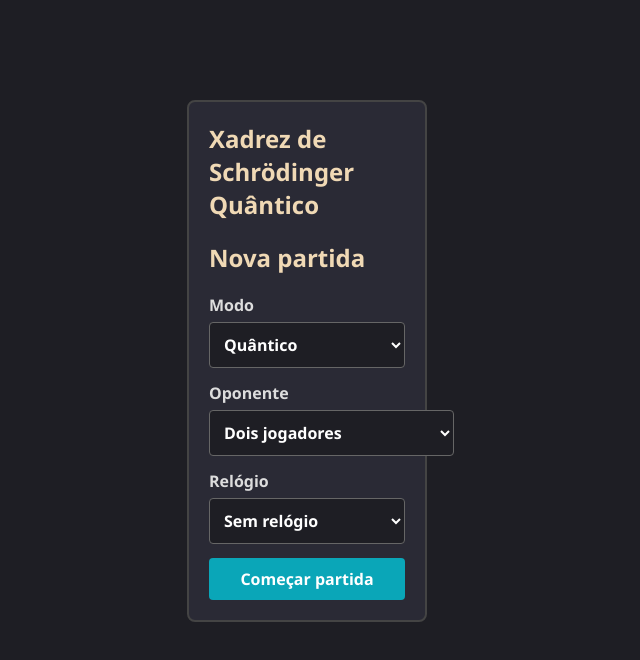
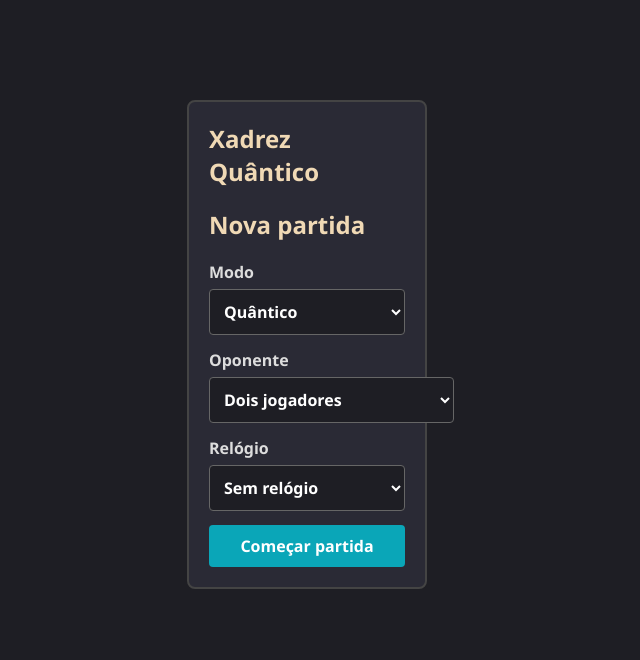
Before and after one commit to Pedro-iaia/xadrez-quantico, a plain HTML site: page index.html in a window 1280 px wide. Shown: the whole page, without its empty margins (333-973 px from the left). Drawn offline with nearby package versions, Linux system fonts and the light colour scheme.

Commit message:
chore: organiza backups e atualiza identidade visual

```diff
--- a/index.html
+++ b/index.html
@@ -3,14 +3,14 @@
 <head>
     <meta charset="UTF-8">
     <meta name="viewport" content="width=device-width, initial-scale=1.0">
-    <title>Xadrez de Schrödinger Quântico</title>
+    <title>Xadrez Quântico</title>
     <link rel="stylesheet" href="css/style.css">
     <script src="https://cdnjs.cloudflare.com/ajax/libs/chess.js/0.10.3/chess.min.js"></script>
 </head>
 <body>
     <main>
         <section id="telaInicial" class="painel configuracao">
-            <h1>Xadrez de Schrödinger Quântico</h1>
+            <h1>Xadrez Quântico</h1>
             <h2>Nova partida</h2>
             <label>Modo
                 <select id="configModo"><option value="quantico">Quântico</option><option value="classico">Clássico</option></select>
@@ -25,7 +25,7 @@
         </section>
 
         <section id="areaJogo" class="oculto">
-            <h1>Xadrez de Schrödinger Quântico</h1>
+            <h1>Xadrez Quântico</h1>
             <p id="status">Turno das Brancas</p>
             <div id="relogios" class="relogios oculto"><strong id="relogioBrancas">--:--</strong><strong id="relogioPretas">--:--</strong></div>
             <div class="layout">
```
Also changed, not shown: Backup/gerar-distribuicao.mjs (renamed from gerar-distribuicao.mjs), Backup/verificar-assinatura.mjs (renamed from verificar-assinatura.mjs), Backup/xadrez-quantico-distribuicao - Copia.html (renamed from xadrez-quantico-distribuicao - Copia.html), Backup/xadrez-quantico.html (renamed from xadrez-quantico.html).
